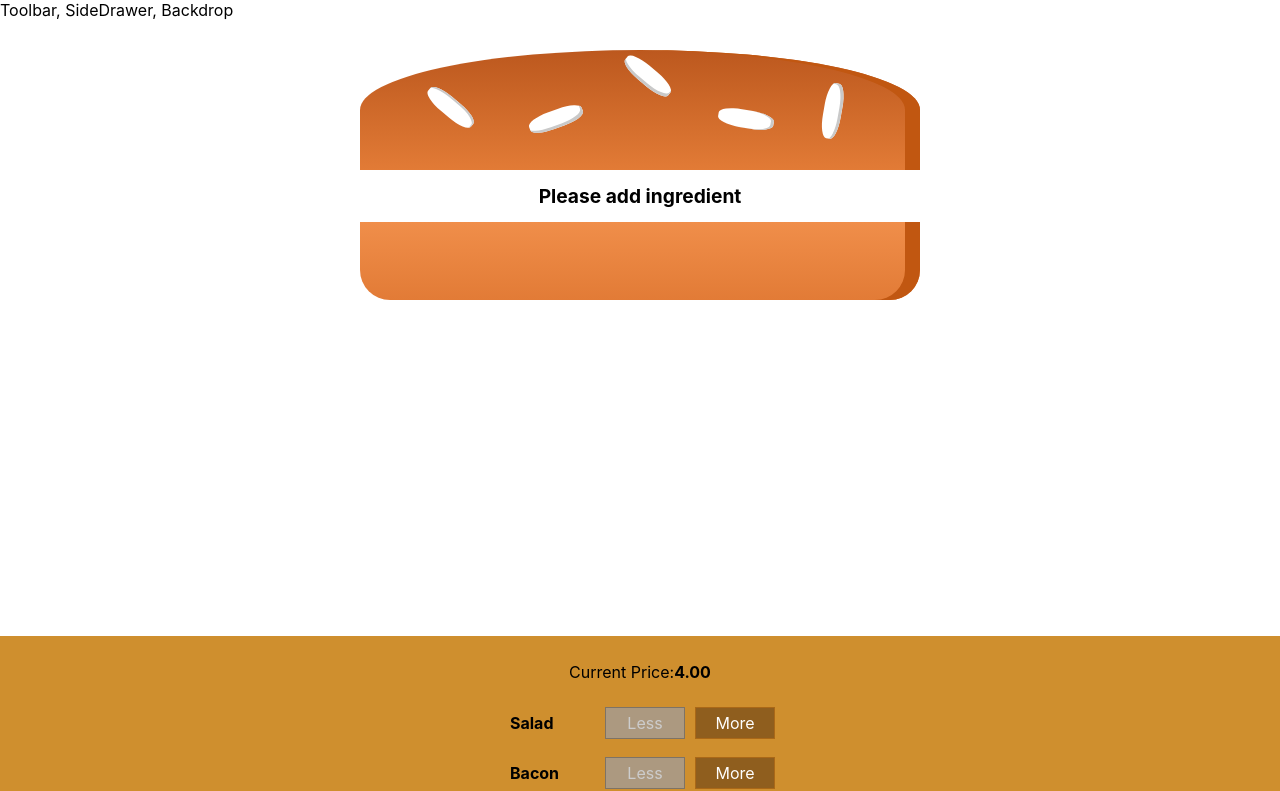
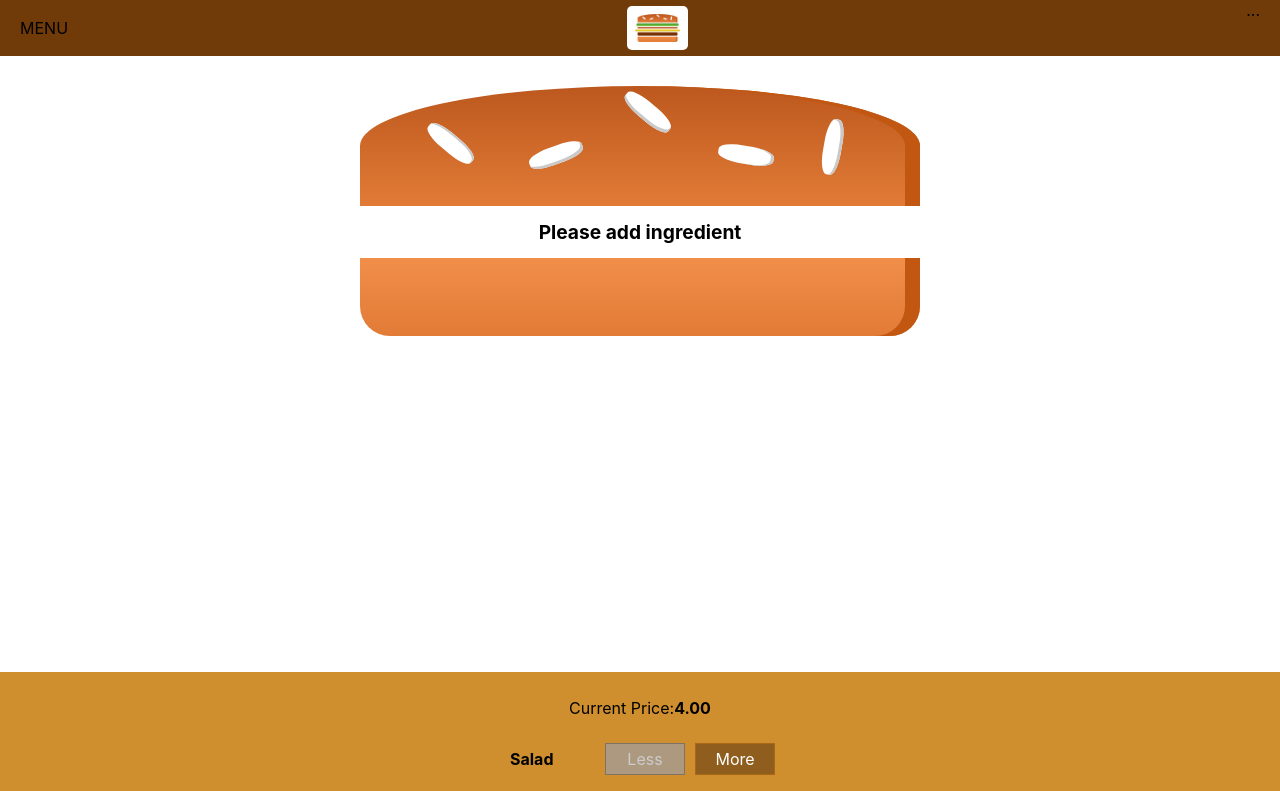
Before and after one commit to phu1612508/burger-builder, a React app: page / in a window 1280 px wide. Shown: the top 791 px of the page. Built offline with nearby package versions, Linux system fonts and the light colour scheme.

Commit message:
Adding a Toolbar and logo

```diff
--- /dev/null
+++ b/src/components/Logo/Logo.js
@@ -0,0 +1,12 @@
+import React from 'react';
+import burgerLogo from '../../Assets/Images/burger-logo.png';
+import classes from './Logo.module.css';
+const logo = (props) => {
+	return (
+		<div className={classes.Logo}>
+			<img src={burgerLogo} alt='MyBurger' />
+		</div>
+	);
+};
+
+export default logo;
--- /dev/null
+++ b/src/components/Logo/Logo.module.css
@@ -0,0 +1,11 @@
+.Logo {
+	background-color: white;
+	padding: 8px;
+	height: 80%;
+	box-sizing: border-box;
+	border-radius: 5px;
+}
+
+.Logo img {
+	height: 100%;
+}
--- /dev/null
+++ b/src/components/Navigation/Toolbar/Toolbar.js
@@ -0,0 +1,15 @@
+import React from 'react';
+import classes from './Toolbar.module.css';
+import Logo from '../../Logo/Logo';
+
+const toolbar = () => {
+	return (
+		<header className={classes.Toolbar}>
+			<div>MENU</div>
+			<Logo />
+			<nav>...</nav>
+		</header>
+	);
+};
+
+export default toolbar;
--- /dev/null
+++ b/src/components/Navigation/Toolbar/Toolbar.module.css
@@ -0,0 +1,19 @@
+.Toolbar {
+	height: 56px;
+	width: 100%;
+	position: fixed;
+	top: 0;
+	left: 0;
+	background-color: #703b09;
+	display: flex;
+	justify-content: space-between;
+	align-items: center;
+	padding: 0 20px;
+	box-sizing: border-box;
+	z-index: 90;
+}
+
+.Toolbar nav {
+    height: 100%;
+
+}
--- a/src/components/layout/Layout.module.css
+++ b/src/components/layout/Layout.module.css
@@ -1,3 +1,3 @@
 .Content {
-	margin-top: 16px;
+	margin-top: 72px;
 }
--- a/src/components/layout/layout.js
+++ b/src/components/layout/layout.js
@@ -1,10 +1,11 @@
 import React from 'react';
 import Aux from '../../Auxiliary/Auxiliary';
 import classes from './Layout.module.css';
+import Toolbar from '../Navigation/Toolbar/Toolbar';
 
 const layout = (props) => (
 	<Aux>
-		<div>Toolbar, SideDrawer, Backdrop</div>
+		<Toolbar />
 		<main className={classes.Content}>{props.children}</main>
 	</Aux>
 );
```
Also changed, not shown: src/Assets/Images/burger-logo.png (added).
